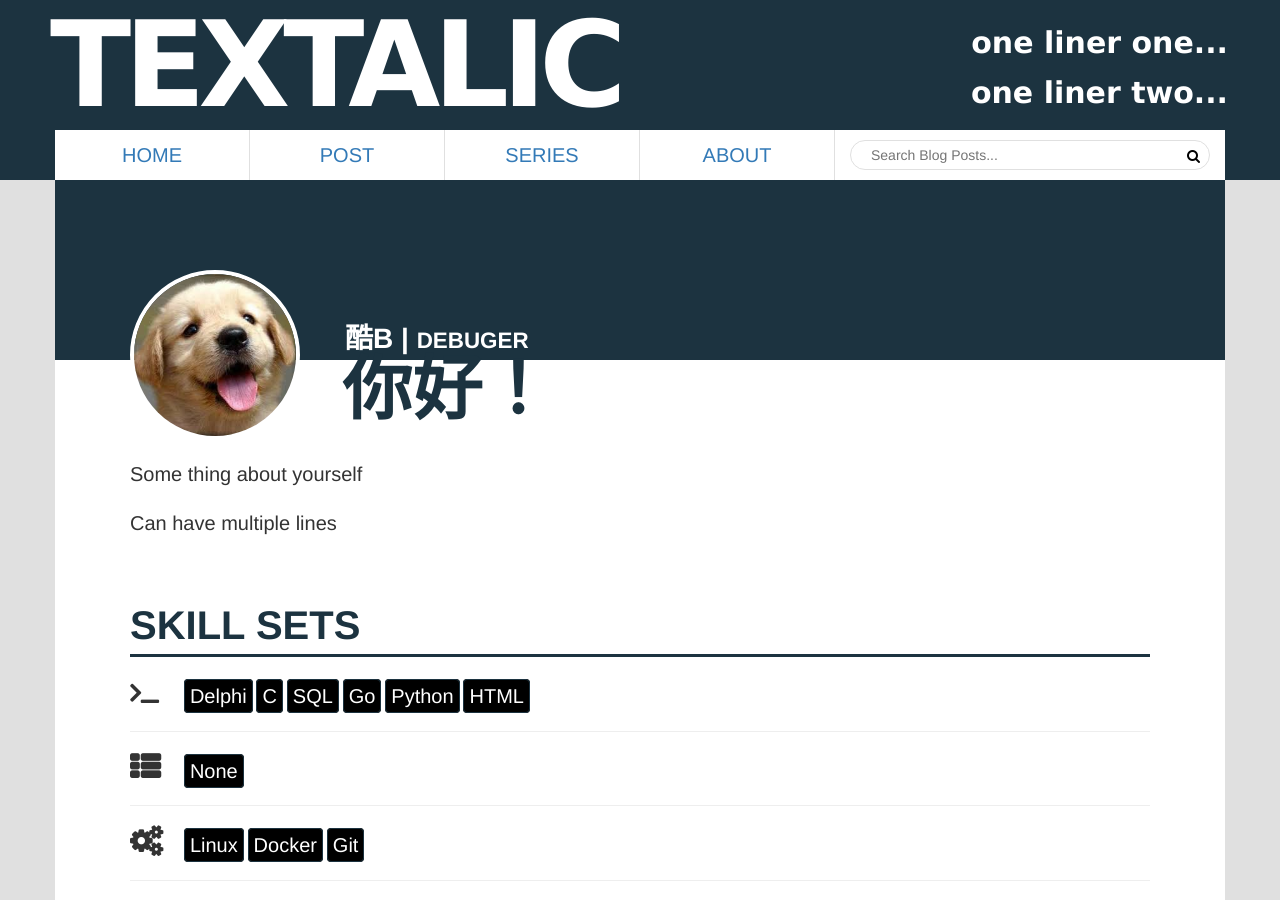
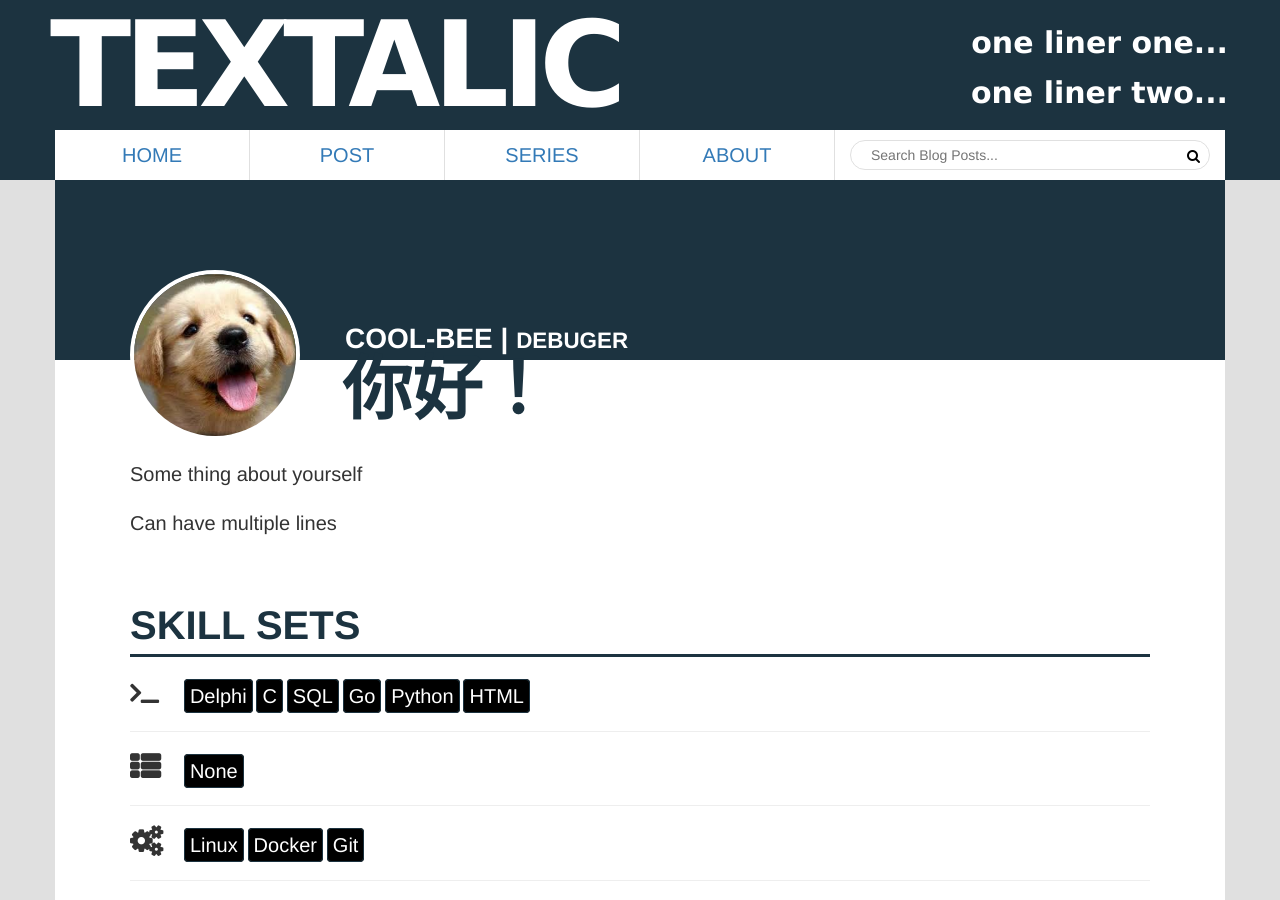
Before and after one commit to coolbee-cyou/coolbee-cyou.github.io, a Jekyll site: the page built from about/index.html, in a window 1280 px wide and 900 px high. Built offline with Jekyll 4.4.1, drawn with Linux system fonts in a browser that asks for light colours.

Commit message:
Update me.yml

```diff
--- a/_data/me.yml
+++ b/_data/me.yml
@@ -1,7 +1,7 @@
 # These data will be shown in /about page and every page footer
 # Replace these with your own personal info
 
-name: "酷B"
+name: "COOL-BEE"
 job: "Debuger"
 hi: "你好！"
 avatar_img: "/assets/img/me.png" # path to your avatar
```
